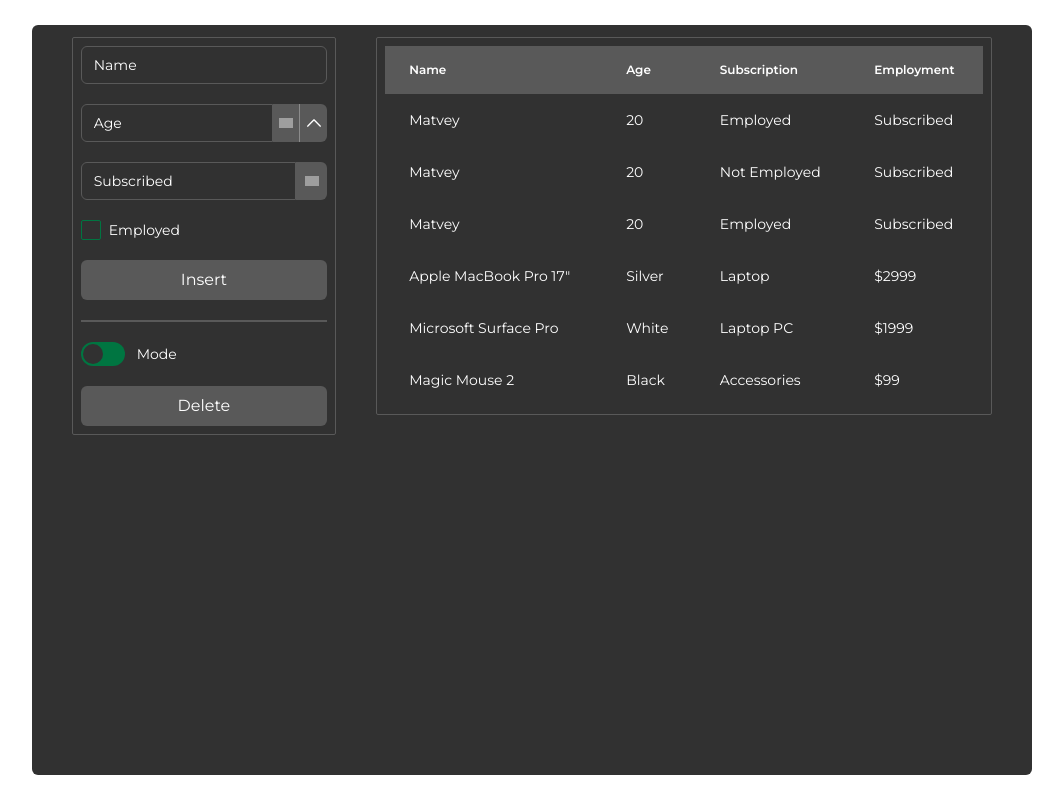
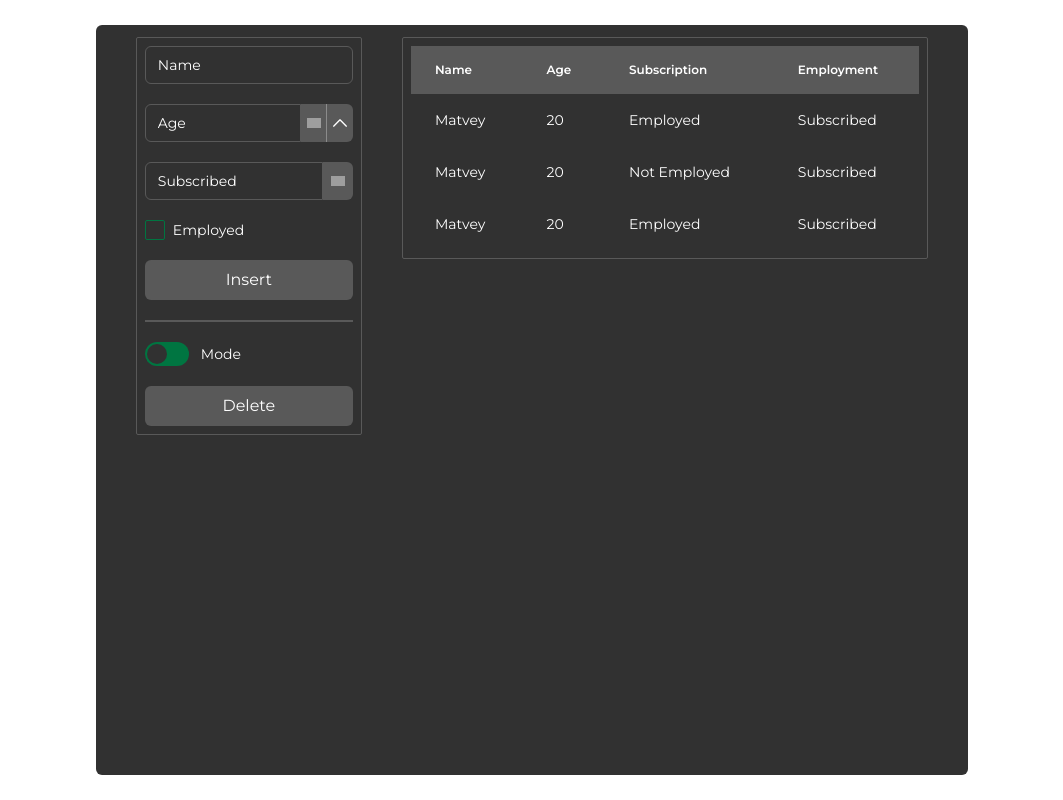
Before and after one commit to y0na24/react-ts-todo, a React (Vite) app: page / in a window 1280 px wide. Shown: the whole page, without its empty margins (108-1171 px from the left). Built offline with nearby package versions, Linux system fonts and the light colour scheme; grey boxes are pictures that could not be loaded.

Commit message:
add user feature added

```diff
--- a/src/components/Form.tsx
+++ b/src/components/Form.tsx
@@ -16,19 +16,24 @@
 
 import { upArrow } from '../assets'
 import { downArrow } from '../assets'
+import { useUsers } from '../hooks/useUsers'
+
+const initialValue = {
+	name: 'Name',
+	age: 'Age',
+	option: 'Subscribed',
+	isEmployed: false,
+	id: null,
+}
 
 const Form: FC = () => {
 	const [colorTheme, setTheme] = useDarkSide()
 	const [isDarkSide, setIsDarkSide] = useState(
 		colorTheme === 'light' ? true : false
 	)
-	const [formData, setFormData] = useState<FormData>({
-		name: 'Name',
-		age: 'Age',
-		option: 'Subscribed',
-		isEmployed: false,
-		id: null,
-	})
+	const [formData, setFormData] = useState<FormData>(initialValue)
+
+	const { addUser, deleteUser } = useUsers()
 
 	const toggleDarkMode = (e: React.ChangeEvent<HTMLInputElement>) => {
 		setTheme(colorTheme)
@@ -86,17 +91,19 @@
 		}))
 	}
 
-	const hanldeSubmit = () => {
+	const hanldeAddUser = () => {
 		if (typeof +formData.age === 'number' && !isNaN(+formData.age)) {
-			const data = {
+			const data: FormData = {
 				...formData,
 				age: +formData.age,
-				isEmployed: formData.isEmployed ? 'Subscribed' : 'Not subscribed',
+				isEmployed: formData.isEmployed ? 'Employed' : 'Not Employed',
 				id: Date.now(),
 			}
-			console.log(data)
+			addUser(data)
+			setFormData(initialValue)
 		}
 	}
+
 	return (
 		<Wrapper className='basis-[30%]'>
 			<Input
@@ -133,7 +140,7 @@
 				checked={formData.isEmployed as boolean}
 				onChange={handleCheckboxChange}
 			/>
-			<Button title='Insert' onClick={hanldeSubmit} />
+			<Button title='Insert' onClick={hanldeAddUser} />
 			<Line />
 			<Switcher label='Mode' onChange={toggleDarkMode} checked={isDarkSide} />
 			<Button title='Delete' />
--- a/src/components/ToDoList.tsx
+++ b/src/components/ToDoList.tsx
@@ -2,10 +2,12 @@
 
 import Form from './Form'
 import Wrapper from './ui/Wrapper'
-import { useUsers } from '../hooks/useUsers'
 import TableHead from './ui/Table/TableHead'
 import TableRow from './ui/Table/TableRow'
 import TableBody from './ui/Table/TableBody'
+import Table from './ui/Table/Table'
+
+import { useUsers } from '../hooks/useUsers'
 
 const headings = ['Name', 'Age', 'Subscription', 'Employment']
 
@@ -18,33 +20,20 @@
 		<div className='flex gap-10 bg-primary px-10 py-3 rounded-md h-[750px] dark:bg-white dark:text-primary'>
 			<Form />
 			<Wrapper className='basis-[70%]'>
-				<table className='w-full text-sm text-left'>
-					<TableHead
-						headings={headings}
-						renderRow={headings => <TableRow itemList={headings} />}
-					/>
-					<TableBody usersList={users} renderRow={users => <TableRow itemList={users}/>} />
-					<tbody>
-						<tr>
-							<td className='px-6 py-4 font-medium'>Apple MacBook Pro 17"</td>
-							<td className='px-6 py-4'>Silver</td>
-							<td className='px-6 py-4'>Laptop</td>
-							<td className='px-6 py-4'>$2999</td>
-						</tr>
-						<tr>
-							<td className='px-6 py-4 font-medium'>Microsoft Surface Pro</td>
-							<td className='px-6 py-4'>White</td>
-							<td className='px-6 py-4'>Laptop PC</td>
-							<td className='px-6 py-4'>$1999</td>
-						</tr>
-						<tr>
-							<td className='px-6 py-4 font-medium'>Magic Mouse 2</td>
-							<td className='px-6 py-4'>Black</td>
-							<td className='px-6 py-4'>Accessories</td>
-							<td className='px-6 py-4'>$99</td>
-						</tr>
-					</tbody>
-				</table>
+				<Table
+					renderHead={() => (
+						<TableHead
+							headings={headings}
+							renderRow={headings => <TableRow itemList={headings} />}
+						/>
+					)}
+					renderBody={() => (
+						<TableBody
+							usersList={users}
+							renderRow={user => <TableRow key={user.id} itemList={user} />}
+						/>
+					)}
+				/>
 			</Wrapper>
 		</div>
 	)
--- a/src/components/ui/Table/Table.tsx
+++ b/src/components/ui/Table/Table.tsx
@@ -2,11 +2,13 @@
 
 interface TableProps {
   renderHead: () => JSX.Element
+  renderBody: () => JSX.Element
 }
 
-const Table: FC<TableProps> = ({renderHead}) => {
+const Table: FC<TableProps> = ({renderHead, renderBody}) => {
 	return <table className='w-full text-sm text-left'>
     {renderHead()}
+    {renderBody()}
   </table>
 }
 
--- a/src/components/ui/Table/TableBody.tsx
+++ b/src/components/ui/Table/TableBody.tsx
@@ -1,8 +1,10 @@
 import { FC } from 'react'
 
+import { FormData } from '../../../models/IFormData'
+
 interface TableBodyProps {
-  usersList: any
-  renderRow: (users) => JSX.Element
+  usersList: FormData[]
+  renderRow: (user: FormData) => JSX.Element
 }
 
 const TableBody: FC<TableBodyProps> = ({usersList, renderRow}) => {
--- a/src/components/ui/Table/TableRow.tsx
+++ b/src/components/ui/Table/TableRow.tsx
@@ -1,4 +1,6 @@
 import { FC } from 'react'
+
+import { FormData } from '../../../models/IFormData'
 
 interface TableRowProps {
 	itemList: string[] | FormData
@@ -7,11 +9,11 @@
 const TableRow: FC<TableRowProps> = ({ itemList }) => {
 	const renderRowItems = (itemList: string[] | FormData) => {
 		if (Array.isArray(itemList)) {
-			return itemList.map(item => <th className='px-6 py-4'>{item}</th>)
+			return itemList.map(item => <th key={item} className='px-6 py-4'>{item}</th>)
 		} else {
 			return Object.entries(itemList).map(item => {
         if (item[0] !== 'id') {
-          return <td className='px-6 py-4'>{item[1]}</td>
+          return <td key={item[0]} className='px-6 py-4'>{item[1]}</td>
         }
       }
 			)
```
